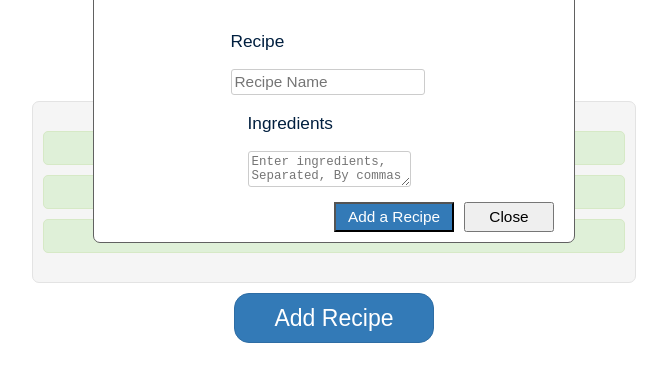
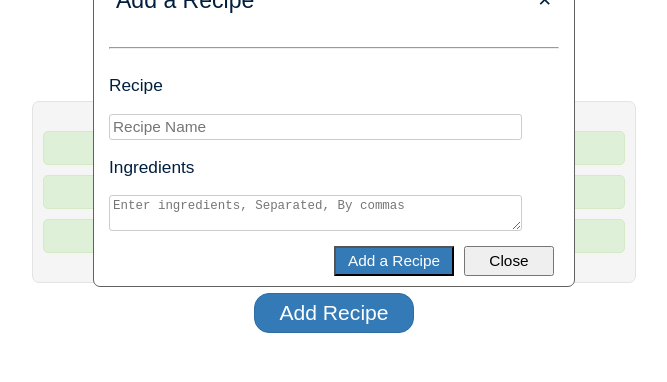
Before and after one commit to kallaway/recipe-box, a React (Create React App) app: page / in a window 1280 px wide. Both pictures are taken after a click on the button "Add Recipe". Shown: the top 382 px of the page, without its empty margins (306-973 px from the left). Built offline with nearby package versions, Linux system fonts and the light colour scheme.

Commit message:
improve the look, add css transitions

```diff
--- a/src/components/new-recipe-form.js
+++ b/src/components/new-recipe-form.js
@@ -90,10 +90,11 @@ class NewRecipeForm extends Component {
 		return (
 			<form className="new-recipe-form" onSubmit={this.handleSubmit}>
 				<div className="new-recipe-header">
-					<p>Add a Recipe</p>
+					<p className="m-font">Add a Recipe</p>
 					<p className="close-icon" onClick={this.closeNewRecipeForm}>&#10005;</p>
 					{/* <i className="fa fa-times close-form" aria-hidden="true" onClick={this.closeNewRecipeForm}></i> */}
 				</div>
+				<hr />
 				<div className="new-recipe-body">
 					<div>
 						<p>Recipe</p>
--- a/src/index.css
+++ b/src/index.css
@@ -55,6 +55,10 @@ a {
 
 /******* MAIN STYLES *******/
 
+.m-font {
+	font-size: 1.2em;
+}
+
 .App {
   display: flex;
   flex-direction: column;
@@ -92,12 +96,29 @@ a {
 }
 
 .recipe-details {
+	animation-duration: 3s;
+	animation-name: slideinandout;
+	animation-direction: alternate;
+
   width: 90%;
 	color: #000;
   background-color: #FFF;
 	border-radius: 5px;
-	margin: 0 auto;
+	margin: 3px auto;
 	padding: 10px 0;
+}
+
+
+@keyframes slideinandout {
+	from {
+		/*display: none;*/
+
+	}
+
+	to {
+		/*height: 100%;*/
+		/*display: block;*/
+	}
 }
 
 .recipe-details h3 {
@@ -149,13 +170,11 @@ a {
 }
 
 .new-recipe-form {
-
-	animation-duration: 3s;
+	animation-duration: 1s;
   animation-name: slidein;
 
-
   position: absolute;
-  margin-top: 200px;
+  margin-top: 250px;
   padding: 0 15px;
 	min-width: 450px;
 	text-align: left;
@@ -165,6 +184,16 @@ a {
 	border: 1px solid #616161;
 	border-radius: 7px;
 	background-color: #FFF;
+}
+
+@keyframes slidein {
+	from {
+		margin-top: 0px;
+	}
+
+	to {
+		margin-top: 250px;
+	}
 }
 
 .new-recipe-form input {
@@ -179,7 +208,7 @@ a {
   display: flex;
 	flex-direction: row;
   justify-content: space-between;
-  /*align-items: center;*/
+  align-items: center;
 }
 
 .new-recipe-header p {
@@ -191,7 +220,7 @@ a {
 	display: flex;
 	flex-direction: column;
 	/*justify-content: center;*/
-	align-items: center;
+	/*align-items: center;*/
 }
 
 .close-form {
@@ -206,9 +235,9 @@ a {
   border: none;
   border-radius: 15px;
   margin: 10px;
-  width: 200px;
-  height: 50px;
-  font-size: 1.2em;
+  width: 160px;
+  height: 40px;
+  font-size: 1.1em;
   /*color: #001f3f;*/
 	/*color: #7FDBFF;*/
 	color: #FFF;
```
